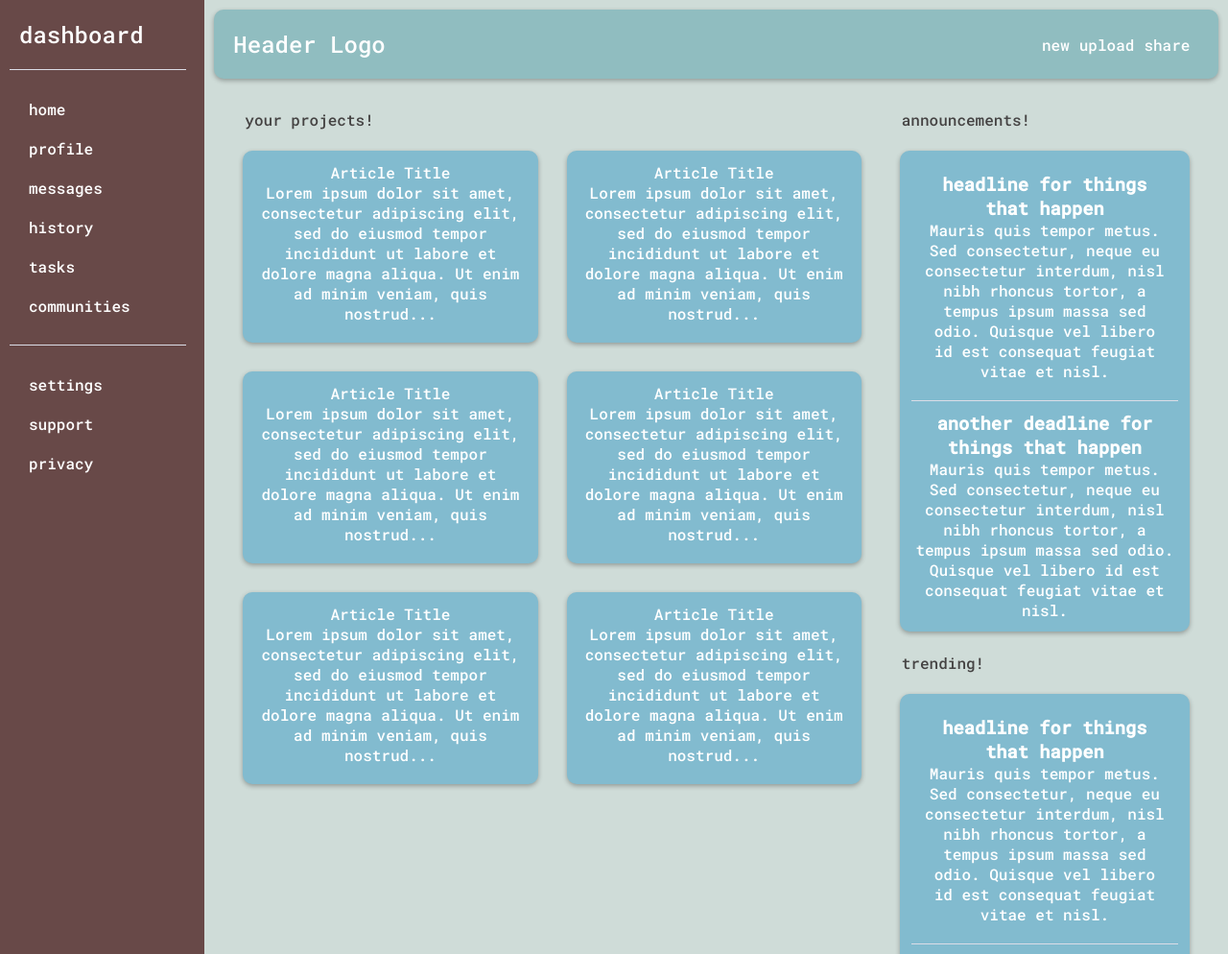
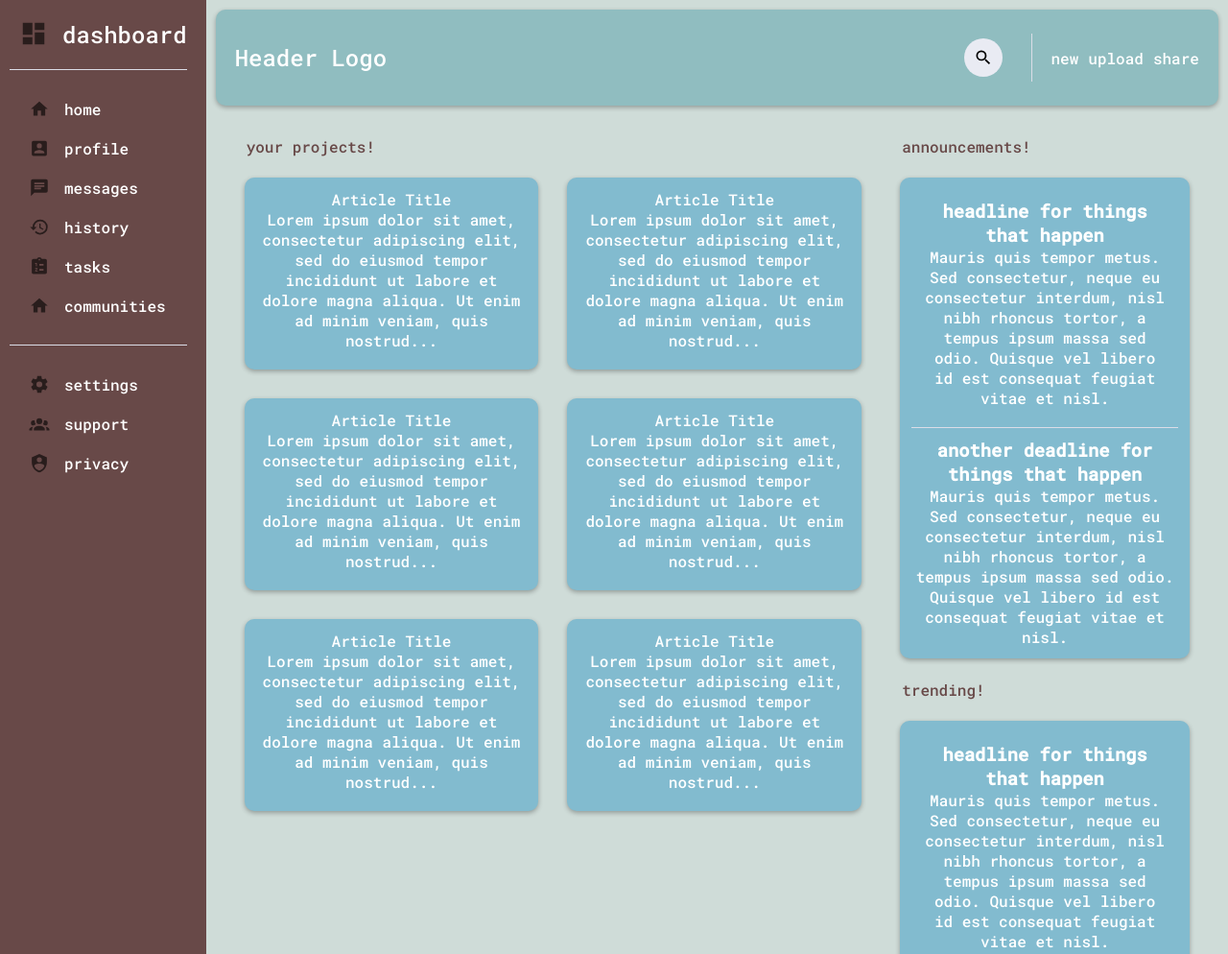
Before and after one commit to r-dura/admin-db, a plain HTML site: page index.html in a window 1280 px wide. Shown: the top 994 px of the page at 96% size. Drawn offline with Linux system fonts and the light colour scheme.

Commit message:
added icons, links, link hover animations, search bar with animation on focus

```diff
--- a/index.html
+++ b/index.html
@@ -11,30 +11,49 @@
     <div class="container">
       <div class="sidebar">
         <div class="photo">
+          <img src = "fonts/icons/view-dashboard.svg">
           <p>dashboard</p>
         </div>
         <div id ="h-divider"></div>
         <div class = "features">
-          <div class="side-content">home
+          <div class="side-content">
+            <img src = "fonts/icons/home.svg">
+            <a href="">home</a>
           </div>
-          <div class="side-content">profile
+          <div class="side-content">
+            <img src = "fonts/icons/account-box.svg">
+            <a href="">profile</a>
           </div>
-          <div class="side-content">messages
+          <div class="side-content">
+            <img src = "fonts/icons/message-text.svg">
+            <a href="">messages</a>
           </div>
-          <div class="side-content">history
+          <div class="side-content">
+            <img src = "fonts/icons/history.svg">
+            <a href="">history</a>
           </div>
-          <div class="side-content">tasks
+          <div class="side-content">
+            <img src = "fonts/icons/clipboard-list.svg">
+            <a href="">tasks</a>
           </div>
-          <div class="side-content">communities
+          <div class="side-content">
+            <img src = "fonts/icons/home.svg">
+            <a href="">communities</a>
           </div>
         </div>
         <div id ="h-divider"></div>
         <div class = "options">
-          <div class="side-content">settings
+          <div class="side-content">
+            <img src = "fonts/icons/cog.svg">
+            <a href="">settings</a>
           </div>
-          <div class="side-content">support
+          <div class="side-content">
+            <img src = "fonts/icons/account-group.svg">
+            <a href="">support</a>
           </div>
-          <div class="side-content">privacy
+          <div class="side-content">
+            <img src = "fonts/icons/shield-account.svg">
+            <a href="">privacy</a>
           </div>
         </div>
       </div>
@@ -43,10 +62,14 @@
         <div class="header">
           <div class="logo">Header Logo</div>
           <div class="menu">
+            <div class = "input-container">
+              <input type="text" id="search-bar" placeholder=" " results="5">
+            </div>
+            <div id ="divider"></div>
             <ul>
-              <li>new</li>
-              <li>upload</li>
-              <li>share</li>
+              <li><a href="">new</a></li>
+              <li><a href="">upload</a></li>
+              <li><a href="">share</a></li>
             </ul>
           </div>
         </div>
--- a/styles.css
+++ b/styles.css
@@ -34,16 +34,99 @@
 }
 
 .side-content {
+    display:flex;
     font-size: 16px;
+    gap:15px;
+}
+
+.photo {
+    display: flex;
+    gap:15px;
+}
+
+.photo > img {
+    width: 30px;
+    height: 30px;
+}
+
+img {
+    color: white;
+    width: 22px;
+    height: 21px;
+    opacity: 60%;
+}
+
+a:link {
+    color:white;
+    text-decoration: none;
+    transition: all 0.4s;
+}
+
+a:visited, a:active {
+    color: white;
+    text-decoration: none;
+}
+
+a:hover {
+    color: #f0b939;
+    text-decoration: none;
 }
 
 .header {
+    height: 100px;
     background-color: #90BDC0;
-    display: flex;
+    display: grid;
+    grid-template-columns: 5fr 2fr 1fr;
     justify-content: space-between;
+    align-items: center;
     font-size: 24px;
     border-radius: 10px;
     box-shadow:0px 2px 5px rgba(0, 0, 0, 0.3);
+    grid-template-areas:
+    "logo search m";
+}
+
+.logo {
+    grid-area:logo;
+}
+
+.menu {
+    grid-area:m;
+    gap:20px;
+}
+
+#divider {
+    width:1px;
+    padding: 0px;
+    height:50px;
+    background-color: rgb(219, 221, 231);
+}
+
+input, input:focus, input:focus:not(:placeholder-shown){
+    text-indent: 10px;
+    grid-area: search;
+    background-color: rgb(233, 235, 243);
+    border-radius: 30px;
+    border: none;
+    color: var(--dark-text);
+    font-size: 16px;
+    outline: none;
+    padding: 0px;
+    transition: width 0.3s ease-in-out;
+    width: 250px;
+    height: 40px;
+    color: rgb(124, 122, 122);
+
+}
+
+input:not(:focus):placeholder-shown {
+    background-image: url("fonts/icons/magnify.svg");
+    background-position: center center;
+    background-repeat: no-repeat;
+    background-size: 20px 20px;
+    border-radius: 30px;
+    height: 40px;
+    width: 40px;
 }
 
 .sidebar {
@@ -69,7 +152,7 @@
     text-align: center;
     border-radius: 10px;
     box-shadow:0px 2px 5px rgba(0, 0, 0, 0.3);
-    transition: all 0.2s;
+    transition: all 0.4s;
     border: 2px solid transparent;
     min-height: 200px;
 }
@@ -83,7 +166,7 @@
 }
 
 .card:hover {
-    border-color: #b28685;
+    border-color: #f0b939;
     border-style: solid;
 }
 
@@ -99,7 +182,7 @@
 }
 
 .content-header {
-    color: rgb(69, 67, 67);
+    color: #684948;
     padding: 12px;
 }
 
```
Also changed, not shown: fonts/icons/account-box.svg (added), fonts/icons/account-group.svg (added), fonts/icons/clipboard-list.svg (added), fonts/icons/cog.svg (added), fonts/icons/help-box-multiple-outline.svg (added), fonts/icons/history.svg (added), fonts/icons/home.svg (added), fonts/icons/magnify.svg (added), fonts/icons/message-text.svg (added), fonts/icons/shield-account.svg (added), fonts/icons/view-dashboard.svg (added), 2 other files.
